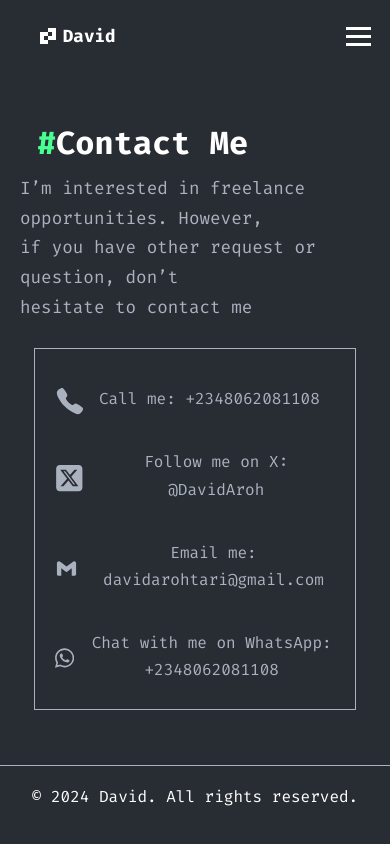
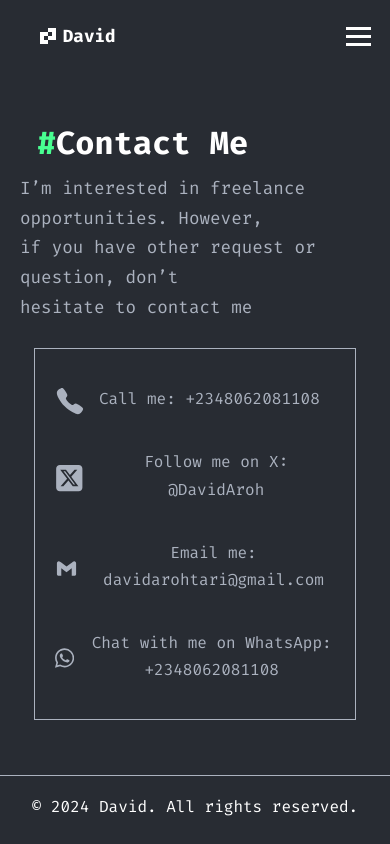
Before and after one commit to DavidAroh/My-Portfolio-V2, a React (Create React App) app: page /contact in a window 390 px wide. Built offline with nearby package versions, Linux system fonts and the light colour scheme.

Commit message:
contact-card-fixed

```diff
--- a/src/styles/Home.css
+++ b/src/styles/Home.css
@@ -391,7 +391,7 @@ section p {
     }
     .contact-card{
         width: 80%;
-        height: 320px;
+        height: 330px;
         margin: 5px auto;
     }
     .contact-card-link{
```
